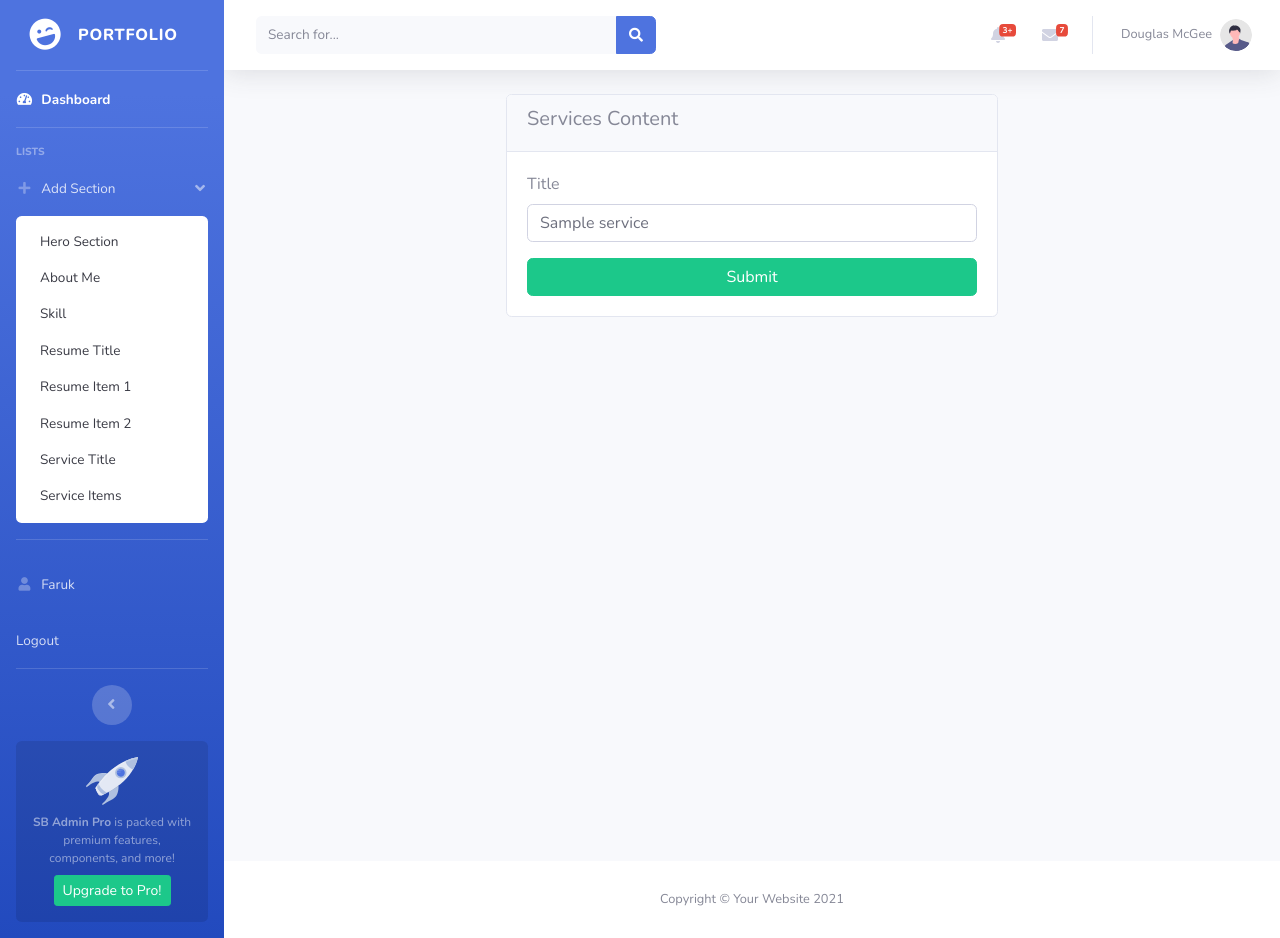
After one commit to faruk950147/resume, a PHP site: page /admin/service-section/index.php in a window 1280 px wide, after a click on "Add Section". The commit adds this page. Run offline with PHP 8.4, Linux system fonts and the light colour scheme; tables that the repository leaves empty or names only in its code hold one stand-in row (values such as "Sample post"); some libraries are stand-ins or nearby versions.

Commit message:
I have added php

```diff
--- a/admin/include/sidebar.php
+++ b/admin/include/sidebar.php
@@ -40,9 +40,10 @@
                         <a class="collapse-item" href="/admin/about-me/index.php">About Me</a>
                         <a class="collapse-item" href="/admin/skills-section/index.php">Skill</a>
                         <a class="collapse-item" href="/admin/resume-section/index.php">Resume Title</a>
-                        <a class="collapse-item" href="/admin/summeries/index.php">Summeries</a>
-                        <a class="collapse-item" href="/admin/professional-experience/index.php">Professional Experience</a>
-                        <a class="collapse-item" href="//index.php"></a>
+                        <a class="collapse-item" href="/admin/summeries/index.php">Resume Item 1</a>
+                        <a class="collapse-item" href="/admin/professional-experience/index.php">Resume Item 2</a>
+                        <a class="collapse-item" href="/admin/service-section/index.php">Service Title</a>
+                        <a class="collapse-item" href="/admin/service-items/index.php">Service Items</a>
                 </div>
 
             </li>
--- /dev/null
+++ b/admin/service-section/index.php
@@ -0,0 +1,103 @@
+<?php
+include_once "../include/open_html.php";
+include_once "../config/db.php";
+
+$msg = '';
+$msg_type = ''; // success or danger
+
+// Get latest service data (only 1 row)
+$result = $conn->query("SELECT * FROM services ORDER BY id DESC LIMIT 1");
+$services = $result->fetch_assoc();
+
+// Handle POST request
+if($_SERVER['REQUEST_METHOD'] == 'POST'){
+    $title = trim($_POST['title']);
+
+    if(empty($title)){
+        $msg = "Title field is required!";
+        $msg_type = 'danger';
+    } else {
+        if($services){
+            // UPDATE existing record
+            $stmt = $conn->prepare("UPDATE services SET title=? WHERE id=?");
+            $stmt->bind_param("si", $title, $services['id']);
+            $action = "updated";
+        } else {
+            // INSERT new record
+            $stmt = $conn->prepare("INSERT INTO services (title) VALUES (?)");
+            $stmt->bind_param("s", $title);
+            $action = "created";
+        }
+
+        if($stmt->execute()){
+            $msg = "Service $action successfully!";
+            $msg_type = 'success';
+            $stmt->close();
+
+            // Assign the new data to $services
+            if($action == "created"){
+                $services['id'] = $conn->insert_id;
+            }
+            $services['title'] = $title;
+        } else {
+            $msg = "Database Error: " . $stmt->error;
+            $msg_type = 'danger';
+        }
+    }
+}
+?>
+
+<div id="wrapper">
+    <?php include_once "../include/sidebar.php"; ?>
+
+    <div id="content-wrapper" class="d-flex flex-column">
+        <div id="content">
+
+            <?php include_once "../include/topbar.php"; ?>
+
+            <div class="container-fluid">
+                <div class="row">
+                    <div class="col-md-6 offset-md-3">
+                        <div class="card">
+
+                            <div class="card-header">
+                                <h5>Services Content</h5>
+
+                                <?php if(!empty($msg)): ?>
+                                    <div class="alert alert-<?= $msg_type ?> mt-2" role="alert">
+                                        <?= htmlspecialchars($msg) ?>
+                                    </div>
+                                <?php endif; ?>
+                            </div>
+
+                            <div class="card-body">
+                                <form action="" method="POST">
+                                    <div class="mb-3">
+                                        <label for="title" class="form-label">Title</label>
+                                        <input
+                                            type="text"
+                                            name="title"
+                                            class="form-control"
+                                            placeholder="Enter Title"
+                                            id="title"
+                                            value="<?= htmlspecialchars($services['title'] ?? '') ?>"
+                                            required
+                                        >
+                                    </div>
+
+                                    <button type="submit" class="btn btn-success w-100">Submit</button>
+                                </form>
+                            </div>
+
+                        </div>
+                    </div>
+                </div>
+            </div>
+
+        </div>
+
+        <?php include_once "../include/footer.php"; ?>
+    </div>
+</div>
+
+<?php include_once "../include/closed_html.php"; ?>
```
Also changed, not shown: admin/service-items/index.php (added).
